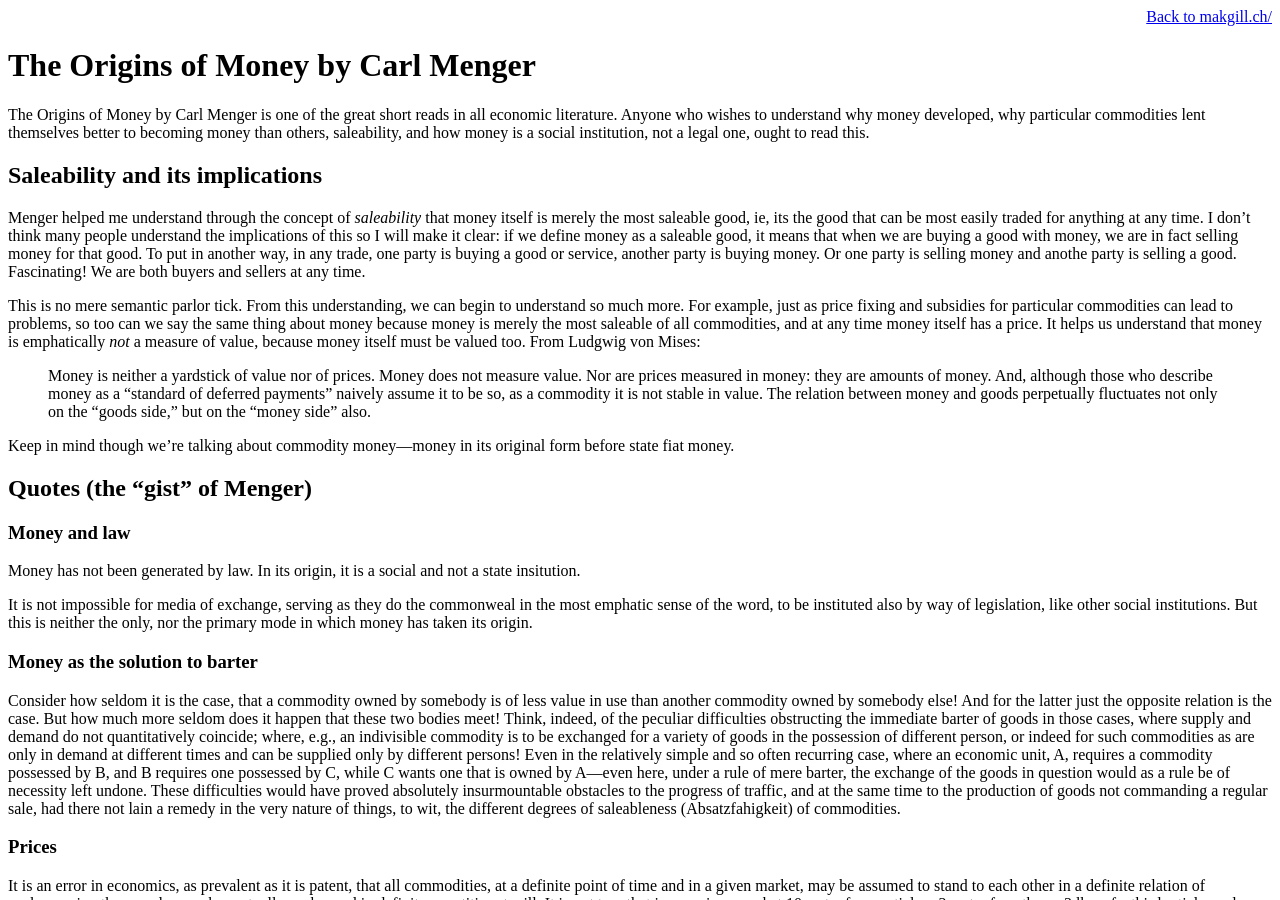
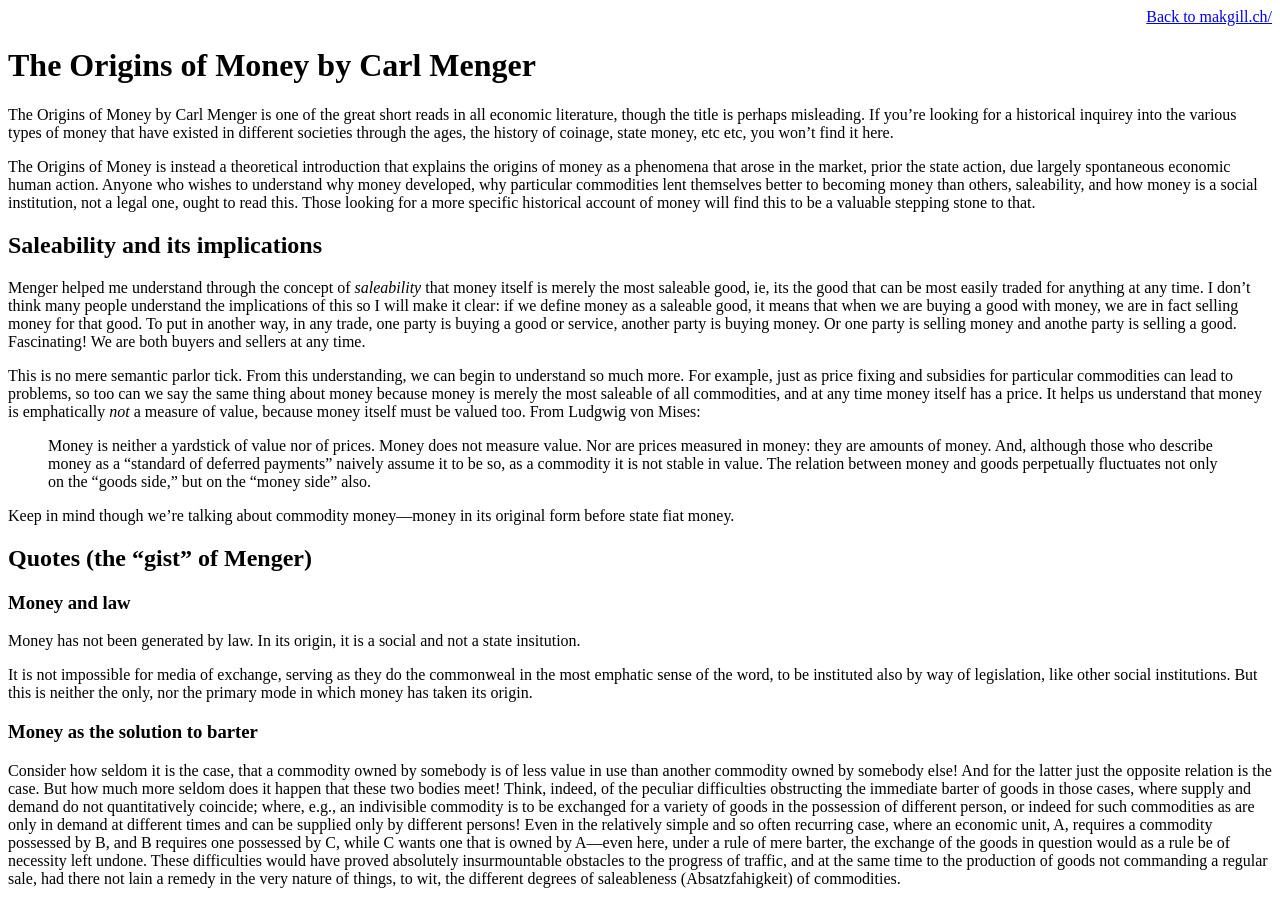
Before and after one commit to derykmakgill/website, a Jekyll site: the page built from originsmoney.md, in a window 1280 px wide and 900 px high. Built offline with Jekyll 4.4.1, drawn with Linux system fonts in a browser that asks for light colours.

Commit message:
Update originsmoney.md

```diff
--- a/originsmoney.md
+++ b/originsmoney.md
@@ -3,7 +3,10 @@ layout: page
 title: The Origins of Money by Carl Menger
 ---
 
-The Origins of Money by Carl Menger is one of the great short reads in all economic literature. Anyone who wishes to understand why money developed, why particular commodities lent themselves better to becoming money than others, saleability, and how money is a social institution, not a legal one, ought to read this.
+The Origins of Money by Carl Menger is one of the great short reads in all economic literature, though the title is perhaps misleading.
+If you're looking for a historical inquirey into the various types of money that have existed in different societies through the ages, the history of coinage, state money, etc etc, you won't find it here.
+
+The Origins of Money is instead a theoretical introduction that explains the origins of money as a phenomena that arose in the market, prior the state action, due largely spontaneous economic human action. Anyone who wishes to understand why money developed, why particular commodities lent themselves better to becoming money than others, saleability, and how money is a social institution, not a legal one, ought to read this. Those looking for a more specific historical account of money will find this to be a valuable stepping stone to that.
 
 ## Saleability and its implications
 
```
